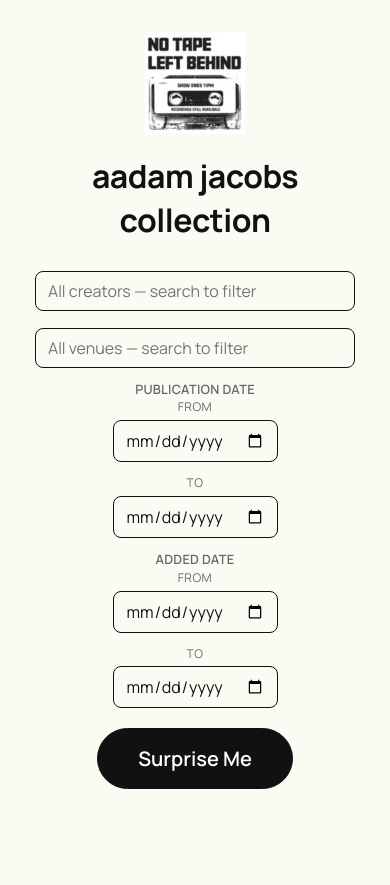
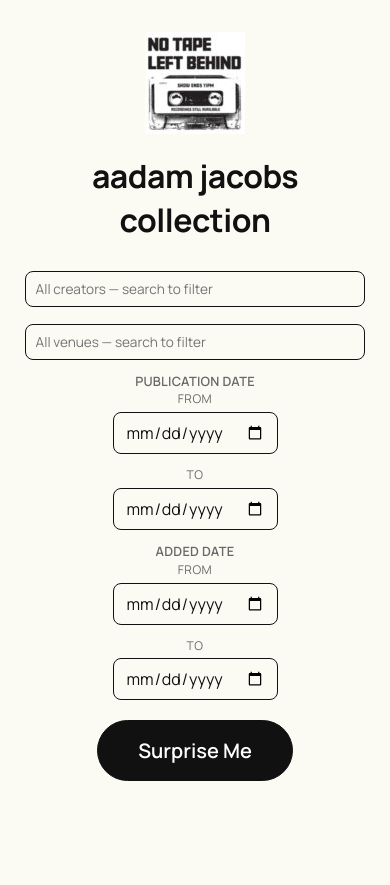
Before and after one commit to wmp3/ajcproject-player, a Flask app: page / in a window 390 px wide. After the commit the page ends 781 px from the top, so only its background shows below. Run offline with Flask 3, Linux system fonts and the light colour scheme; data that the repository does not hold is empty; some libraries are stand-ins or nearby versions.

Commit message:
fix iphone font size

```diff
--- a/templates/index.html
+++ b/templates/index.html
@@ -255,11 +255,13 @@
       #creator-input {
         min-width: 0;
         width: 100%;
+        font-size: 0.85rem;
+        padding: 0.5rem 0.6rem;
       }
 
       .filter-group {
         width: 100%;
-        max-width: 320px;
+        max-width: 340px;
       }
     }
   </style>
```
